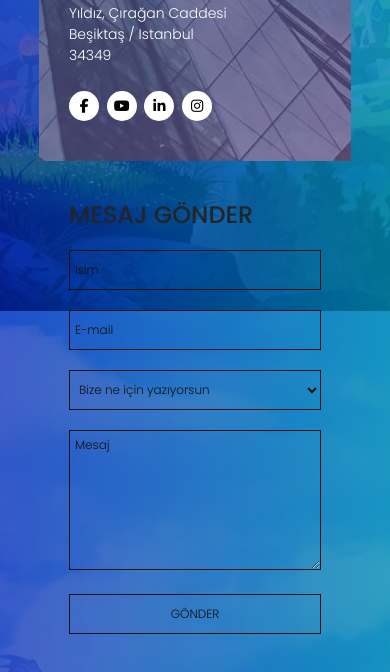
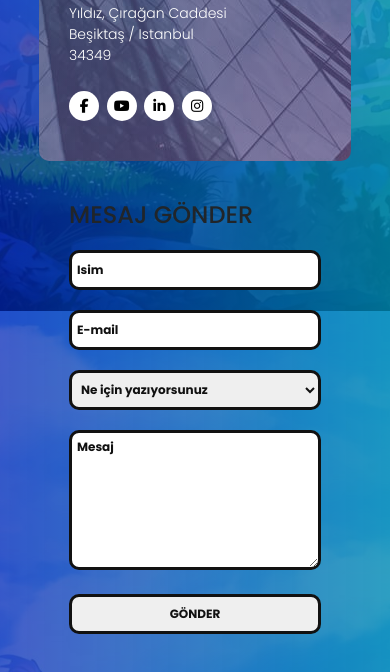
Before and after one commit to volkanalkan/baumetaverse.com, a plain HTML site: page contactUs.html in a window 390 px wide. Shown: the part 533-1205 px from the top of the page. Drawn offline with nearby package versions, Linux system fonts and the light colour scheme; grey boxes are pictures that could not be loaded; a web font is replaced by a local one.

Commit message:
Add files via upload
some changes for responsive settings

```diff
--- a/contactUs.html
+++ b/contactUs.html
@@ -106,7 +106,7 @@
           <input type="text" placeholder="E-mail" class="contact-in-input">
           <!-- <input type="text" placeholder="Subject" class="contact-in-input"> -->
           <select name="subject" id="subject" class="contact-in-input">
-            <option value="query">Bize ne için yazıyorsun</option>
+            <option value="query">Ne için yazıyorsunuz</option>
             <option value="donation">İş birliği</option>
             <option value="donation">Yardım isteme</option>
             <option value="website">Öneri</option>
--- a/css/contactUs.css
+++ b/css/contactUs.css
@@ -261,6 +261,7 @@ section{
 
 .contact-in {
 	padding: 40px 30px;
+  border-radius: 10px;
   /* 40 px 18 px for iphoen 5 etc. look the responsive settings! */
 }
 
@@ -348,13 +349,14 @@ section{
 	width: 100%;
 	height: 40px;
 	margin-bottom: 20px;
-	border: 1px solid #111;
+	border: 3px solid #111;
+  border-radius: 10px;
 	outline: none;
 	padding-left: 5px;
-	background: transparent;
+	/* background: transparent; */
 	color: #111;
 	font-size: 12px;
-	font-weight: 300;
+	font-weight: bold;
 	font-family: 'Poppins', sans-serif;
 }
 
@@ -370,14 +372,15 @@ option{
 	width: 100%;
 	height: 140px;
 	margin-bottom: 20px;
-	border: 1px solid #111;
+	border: 3px solid #111;
+  border-radius: 10px;
 	outline: none;
 	padding-top: 5px;
 	padding-left: 5px;
-	background: transparent;
+	/* background: transparent; */
 	color: #111;
 	font-size: 12px;
-	font-weight: 300;
+	font-weight: bold;
 	font-family: 'Poppins', sans-serif;
 }
 
@@ -388,12 +391,13 @@ option{
 .contact-in-btn {
 	width: 100%;
 	height: 40px;
-	border: 1px solid #111;
+	border: 3px solid #111;
+  border-radius: 10px;
 	outline: none;
-	background: transparent;
+	/* background: transparent; */
 	color: #111;
 	font-size: 12px;
-	font-weight: 300;
+	font-weight: bold;
 	font-family: 'Poppins', sans-serif;
 	cursor: pointer;
 }
@@ -401,6 +405,7 @@ option{
 .contact-in iframe {
 	width: 100%;
 	height: 100%;
+  border-radius: 10px;
 }
 
 label{
@@ -491,6 +496,11 @@ footer{
 
 /* CONTACT US MEDIA */
 
+@media only screen and (max-width:1163px) {
+  .contact-in iframe{
+    margin-top: 3.3rem;
+  }
+}
 
 @media only screen and (max-width:1015px) {
   .contact-container{
@@ -562,6 +572,10 @@ footer{
 		flex: 100%;
 	}
 
+  .contact-in iframe{
+    margin-top: auto;
+  }
+
   .contact-container{
     height: 185vh;
   }
```
